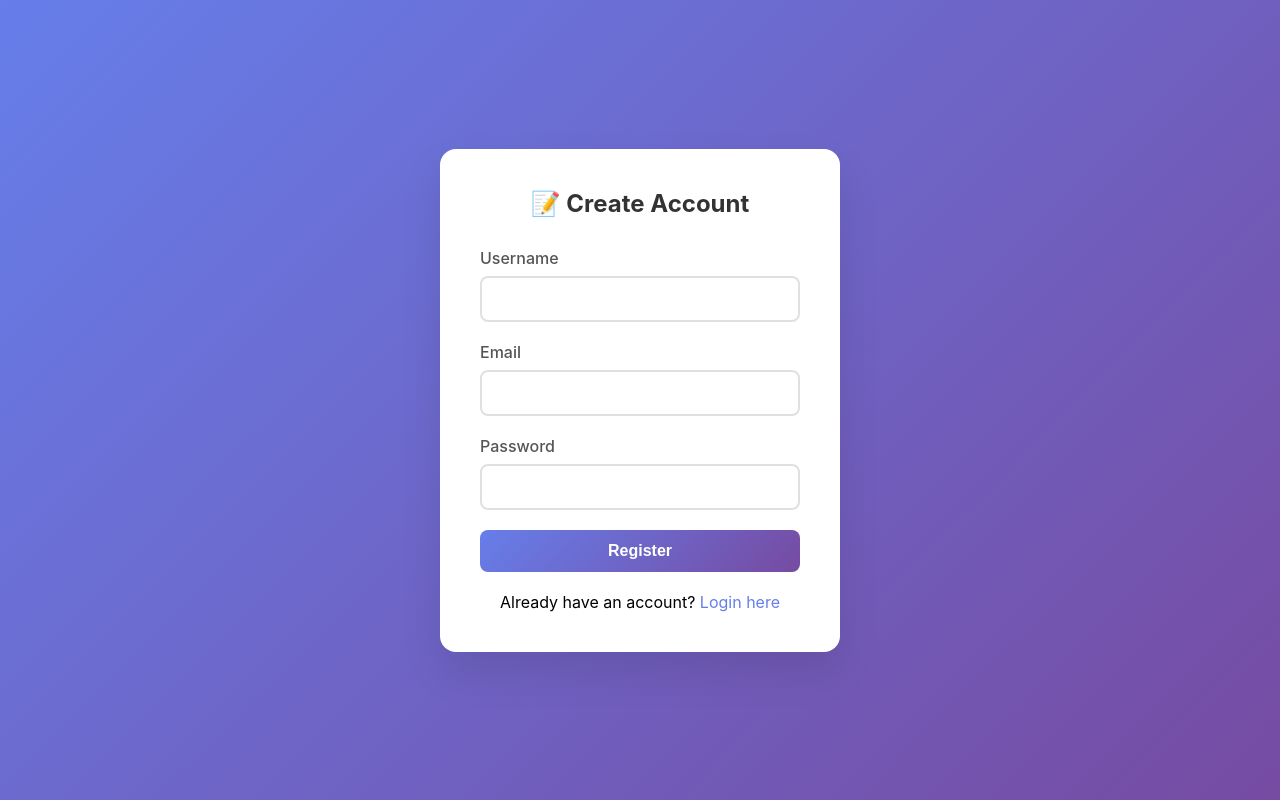
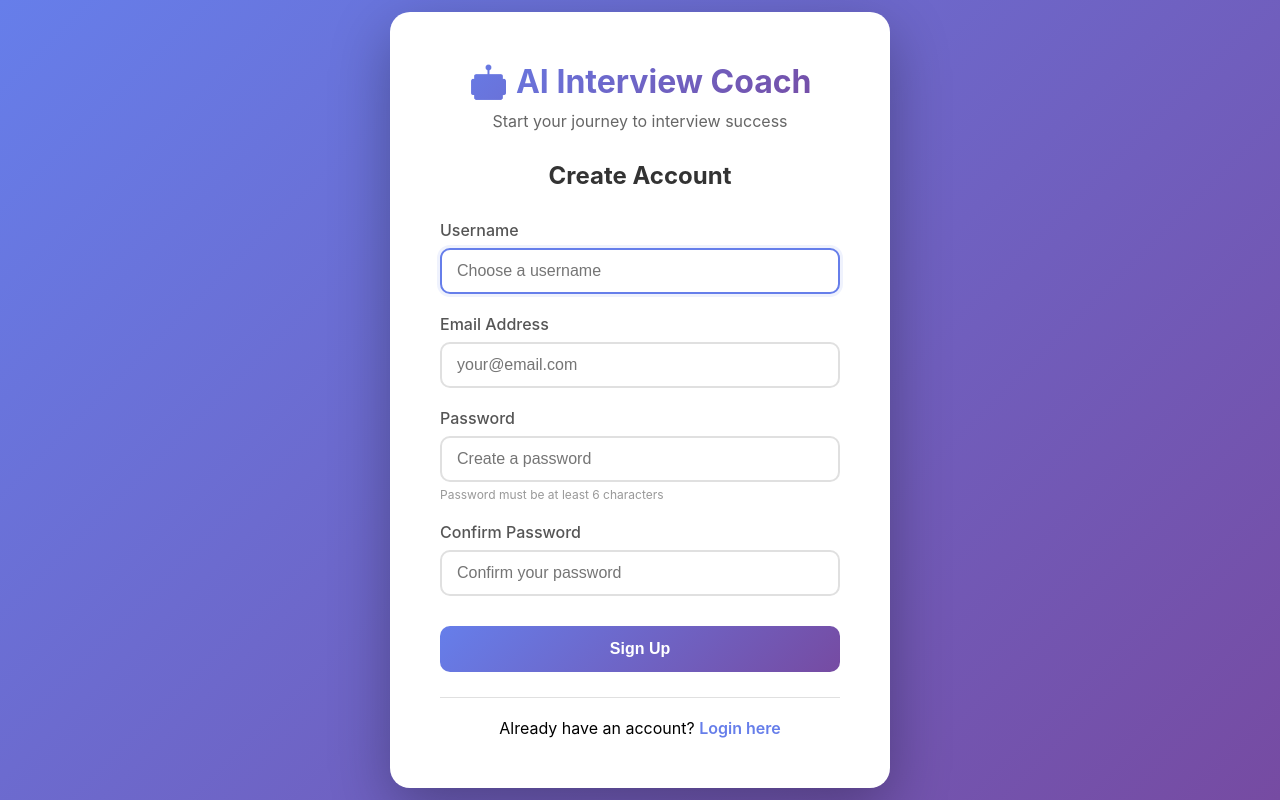
Before and after one commit to devanshsinghtomar/AI-interview-coach-module, a Flask app: page /register in a window 1280 px wide. Run offline with Flask 3, Linux system fonts and the light colour scheme.

Commit message:
Update register.html

```diff
--- a/templates/register.html
+++ b/templates/register.html
@@ -3,9 +3,14 @@
 <head>
     <meta charset="UTF-8">
     <meta name="viewport" content="width=device-width, initial-scale=1.0">
-    <title>Register - AI Interview Coach</title>
+    <title>Sign Up - AI Interview Coach</title>
     <style>
-        * { margin: 0; padding: 0; box-sizing: border-box; }
+        * {
+            margin: 0;
+            padding: 0;
+            box-sizing: border-box;
+        }
+
         body {
             font-family: -apple-system, BlinkMacSystemFont, 'Segoe UI', Roboto, sans-serif;
             background: linear-gradient(135deg, #667eea 0%, #764ba2 100%);
@@ -14,51 +19,155 @@
             align-items: center;
             justify-content: center;
         }
+
         .register-container {
             background: white;
-            padding: 40px;
-            border-radius: 16px;
-            box-shadow: 0 20px 40px rgba(0,0,0,0.1);
+            padding: 50px;
+            border-radius: 20px;
+            box-shadow: 0 20px 60px rgba(0,0,0,0.3);
             width: 100%;
-            max-width: 400px;
+            max-width: 500px;
         }
-        h2 { text-align: center; margin-bottom: 30px; color: #333; }
-        .form-group { margin-bottom: 20px; }
-        label { display: block; margin-bottom: 8px; color: #555; font-weight: 500; }
+
+        .logo {
+            text-align: center;
+            margin-bottom: 30px;
+        }
+
+        .logo h1 {
+            font-size: 32px;
+            background: linear-gradient(135deg, #667eea 0%, #764ba2 100%);
+            -webkit-background-clip: text;
+            background-clip: text;
+            color: transparent;
+        }
+
+        .logo p {
+            color: #666;
+            margin-top: 10px;
+        }
+
+        h2 {
+            text-align: center;
+            margin-bottom: 30px;
+            color: #333;
+        }
+
+        .form-group {
+            margin-bottom: 20px;
+        }
+
+        label {
+            display: block;
+            margin-bottom: 8px;
+            color: #555;
+            font-weight: 500;
+        }
+
         input {
             width: 100%;
-            padding: 12px;
+            padding: 12px 15px;
             border: 2px solid #e0e0e0;
-            border-radius: 8px;
+            border-radius: 10px;
             font-size: 16px;
+            transition: all 0.3s;
         }
-        input:focus { outline: none; border-color: #667eea; }
+
+        input:focus {
+            outline: none;
+            border-color: #667eea;
+            box-shadow: 0 0 0 3px rgba(102,126,234,0.1);
+        }
+
+        .password-hint {
+            font-size: 12px;
+            color: #999;
+            margin-top: 5px;
+        }
+
         button {
             width: 100%;
-            padding: 12px;
+            padding: 14px;
             background: linear-gradient(135deg, #667eea 0%, #764ba2 100%);
             color: white;
             border: none;
-            border-radius: 8px;
+            border-radius: 10px;
             font-size: 16px;
             font-weight: 600;
             cursor: pointer;
+            transition: transform 0.2s, box-shadow 0.2s;
+            margin-top: 10px;
         }
-        .login-link { text-align: center; margin-top: 20px; }
-        .login-link a { color: #667eea; text-decoration: none; }
+
+        button:hover {
+            transform: translateY(-2px);
+            box-shadow: 0 5px 20px rgba(102,126,234,0.4);
+        }
+
+        .login-link {
+            text-align: center;
+            margin-top: 25px;
+            padding-top: 20px;
+            border-top: 1px solid #e0e0e0;
+        }
+
+        .login-link a {
+            color: #667eea;
+            text-decoration: none;
+            font-weight: 600;
+        }
+
+        .login-link a:hover {
+            text-decoration: underline;
+        }
+
         .flash-message {
-            padding: 10px;
-            border-radius: 8px;
+            padding: 12px;
+            border-radius: 10px;
             margin-bottom: 20px;
             text-align: center;
+            animation: slideIn 0.3s ease;
         }
-        .flash-success { background: #d4edda; color: #155724; }
-        .flash-error { background: #f8d7da; color: #721c24; }
+
+        @keyframes slideIn {
+            from {
+                opacity: 0;
+                transform: translateY(-10px);
+            }
+            to {
+                opacity: 1;
+                transform: translateY(0);
+            }
+        }
+
+        .flash-success {
+            background: #d4edda;
+            color: #155724;
+            border: 1px solid #c3e6cb;
+        }
+
+        .flash-error {
+            background: #f8d7da;
+            color: #721c24;
+            border: 1px solid #f5c6cb;
+        }
+
+        @media (max-width: 768px) {
+            .register-container {
+                margin: 20px;
+                padding: 30px;
+            }
+        }
     </style>
 </head>
 <body>
     <div class="register-container">
-        <h2>📝 Create Account</h2>
+        <div class="logo">
+            <h1>🤖 AI Interview Coach</h1>
+            <p>Start your journey to interview success</p>
+        </div>
+
+        <h2>Create Account</h2>
 
         {% with messages = get_flashed_messages(with_categories=true) %}
             {% for category, message in messages %}
@@ -69,18 +178,28 @@
         <form method="POST">
             <div class="form-group">
                 <label>Username</label>
-                <input type="text" name="username" required>
+                <input type="text" name="username" placeholder="Choose a username" required autofocus>
             </div>
+
             <div class="form-group">
-                <label>Email</label>
-                <input type="email" name="email" required>
+                <label>Email Address</label>
+                <input type="email" name="email" placeholder="your@email.com" required>
             </div>
+
             <div class="form-group">
                 <label>Password</label>
-                <input type="password" name="password" required>
+                <input type="password" name="password" placeholder="Create a password" required>
+                <div class="password-hint">Password must be at least 6 characters</div>
             </div>
-            <button type="submit">Register</button>
+
+            <div class="form-group">
+                <label>Confirm Password</label>
+                <input type="password" name="confirm_password" placeholder="Confirm your password" required>
+            </div>
+
+            <button type="submit">Sign Up</button>
         </form>
+
         <div class="login-link">
             Already have an account? <a href="/login">Login here</a>
         </div>
```
